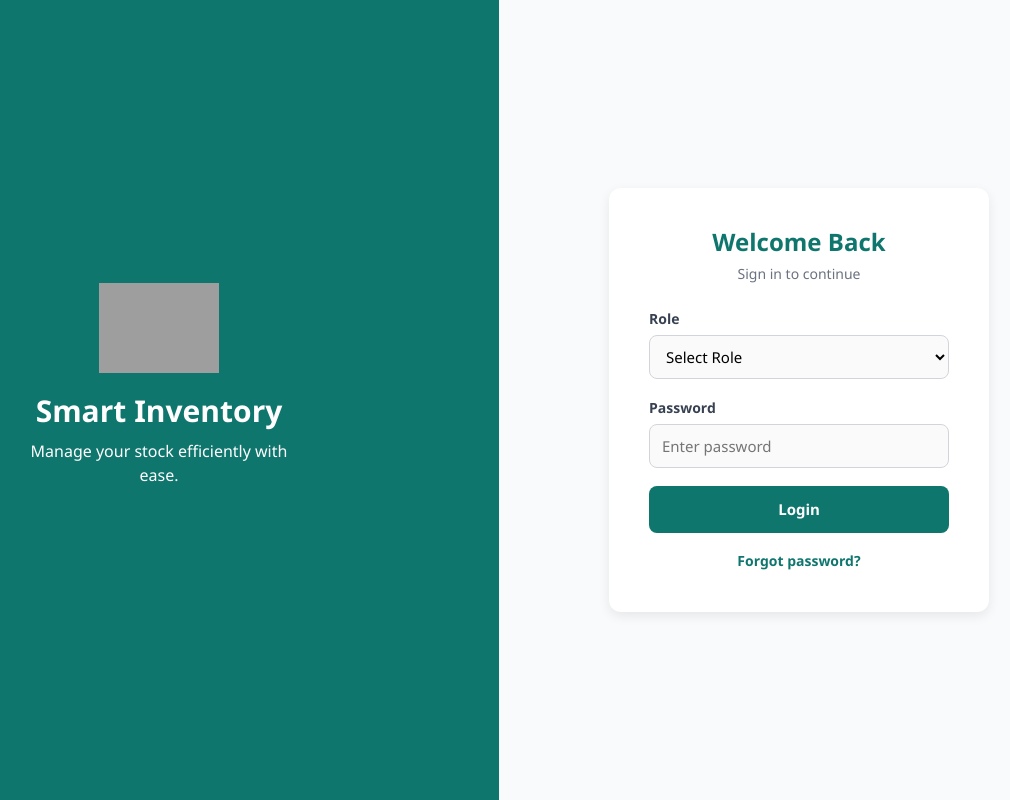
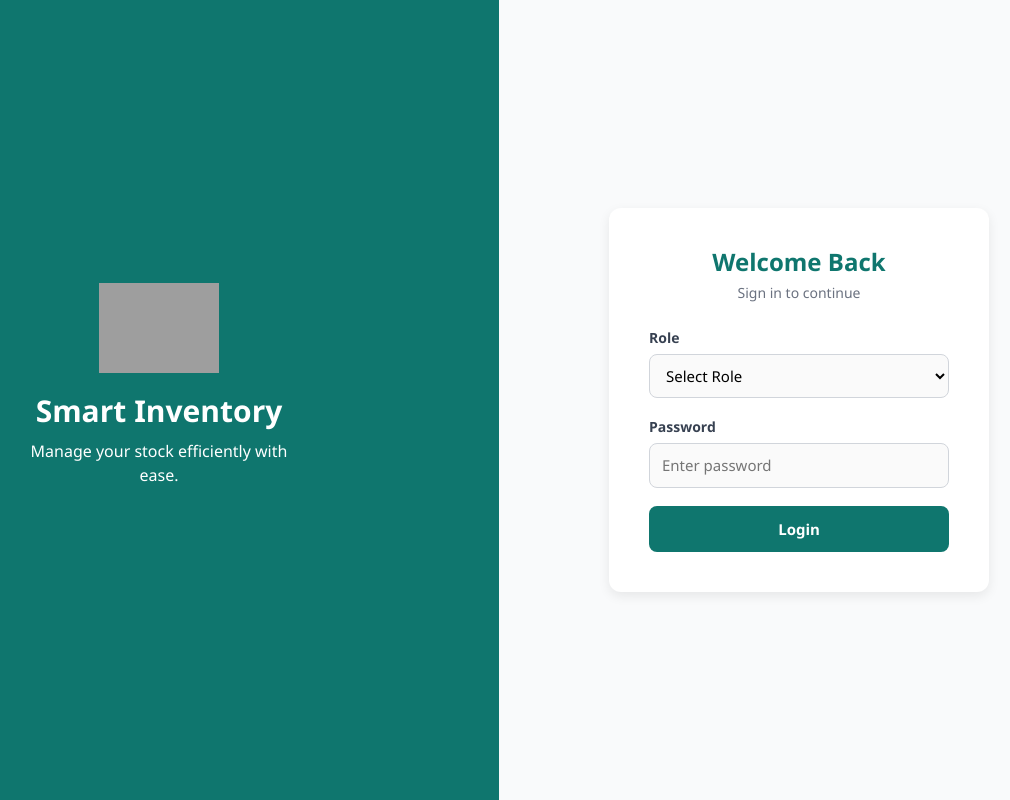
Before and after one commit to shaina2005/Smart_inventory, a React (Vite) app: page / in a window 1280 px wide. Shown: the whole page, without its empty margins (181-1191 px from the left). Built offline with nearby package versions, Linux system fonts and the light colour scheme; grey boxes are pictures that could not be loaded.

Commit message:
test - 1

```diff
--- a/src/App.css
+++ b/src/App.css
@@ -350,23 +350,6 @@ body {
   background: #115e57;
 }
 
-/* Forgot password link */
-.forgot-password {
-  margin-top: 15px;
-}
-
-.forgot-password a {
-  font-size: 14px;
-  color: #0f766e;
-  text-decoration: none;
-  font-weight: 600;
-  transition: color 0.2s;
-}
-
-.forgot-password a:hover {
-  color: #115e57;
-  text-decoration: underline;
-}
 
 
 .inventory-page {
--- a/src/Pages/Inventory.jsx
+++ b/src/Pages/Inventory.jsx
@@ -184,7 +184,6 @@ function Inventory() {
           <table className="inventory-table">
             <thead>
               <tr>
-                <th><input type="checkbox" /></th>
                 <th>Item Name</th>
                 <th>Image</th>
                 <th>Quantity</th>
@@ -199,7 +198,6 @@ function Inventory() {
                 const statusInfo = getStatusInfo(item.item_status, item.item_expirydate);
                 return (
                   <tr key={item._id || index}>
-                    <td><input type="checkbox" /></td>
                     <td>{item.item_name}</td>
                     <td>
                       <div className="item-image">
--- a/src/Pages/Login.jsx
+++ b/src/Pages/Login.jsx
@@ -78,10 +78,7 @@ function Login({ onLoginSuccess }) {
             <button className="login-btn">Login</button>
           </form>
 
-          {/* Forgot password link */}
-          <div className="forgot-password">
-            <Link to="/reset-password">Forgot password?</Link>
-          </div>
+
         </div>
       </div>
     </div>
```
